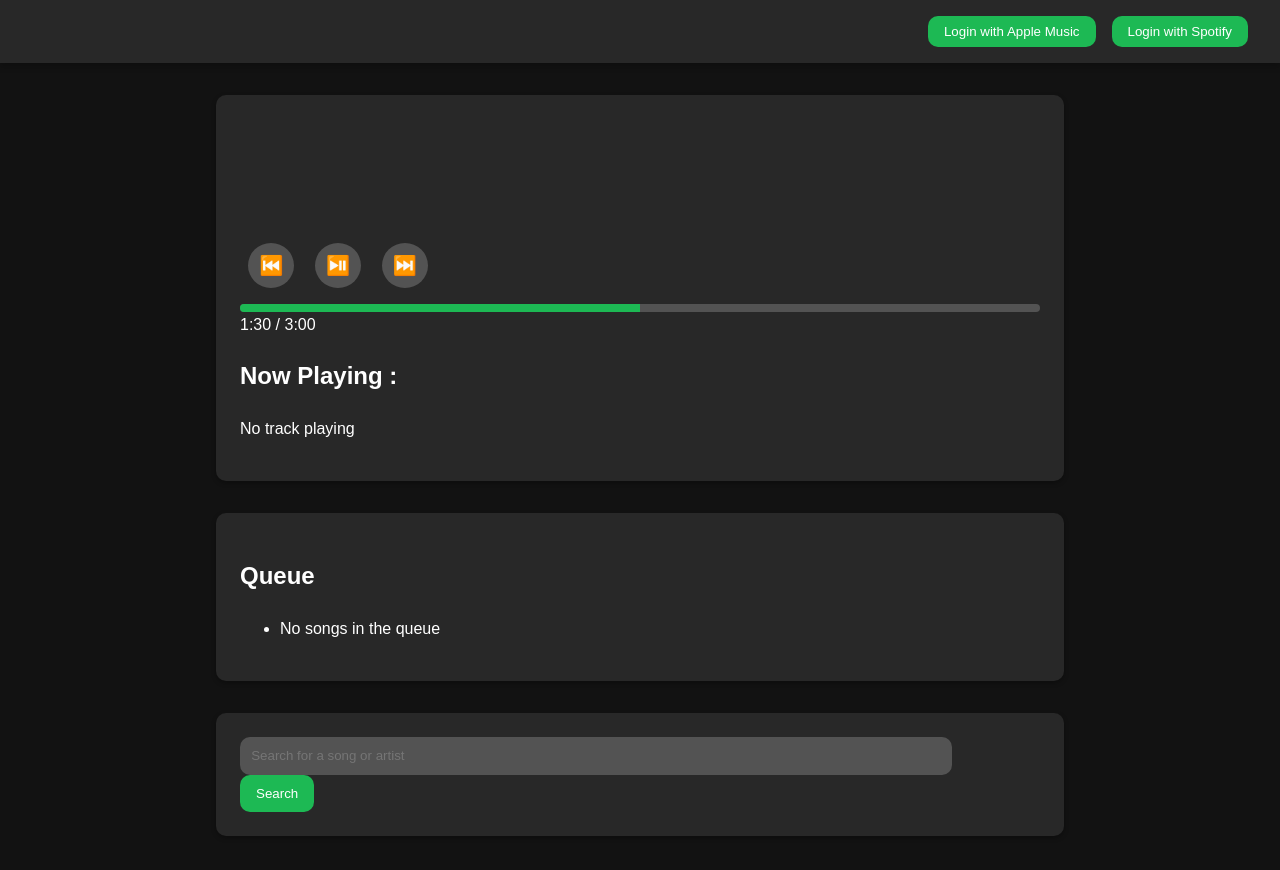
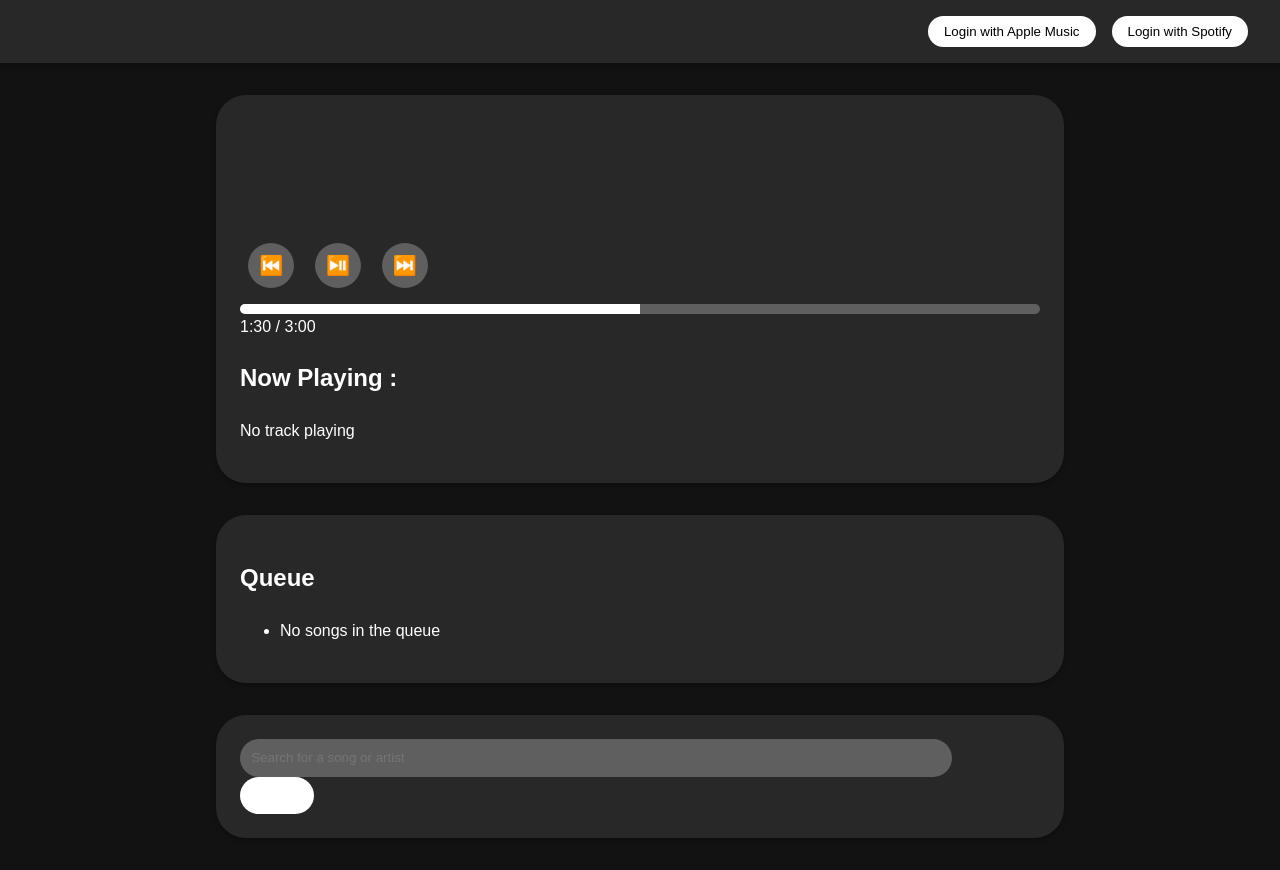
Before and after one commit to klaivertt/Compacted-Music, a plain HTML site: page index.html in a window 1280 px wide. Drawn offline with Linux system fonts and the light colour scheme.

Commit message:
Update Styles.css

```diff
--- a/Styles.css
+++ b/Styles.css
@@ -1,13 +1,14 @@
 /* Styles.css */
 
 :root {
-    --primary-color: #1db954;
+    --primary-color: #ffffff;
     --background-color: #121212;
-    --text-color: #fff;
-    --secondary-color: #535353;
+    --text-color: #ffffff;
+    --buttonText-color: #000000;
+    --secondary-color: #5f5f5f;
     --accent-color: #282828;
     --hover-color: #1aa34a;
-    --border-radius: 10px;
+    --border-radius: 30px;
     --transition-duration: 0.3s;
 }
 
@@ -46,7 +47,7 @@ header button {
     margin-left: 1rem;
     padding: 0.5rem 1rem;
     background-color: var(--primary-color);
-    color: var(--text-color);
+    color: var(--buttonText-color);
     border: none;
     border-radius: var(--border-radius);
     cursor: pointer;
@@ -106,7 +107,7 @@ header button:hover {
 
 .progress-bar {
     background-color: var(--secondary-color);
-    height: 8px;
+    height: 10px;
     border-radius: var(--border-radius);
     overflow: hidden;
     position: relative;
```
